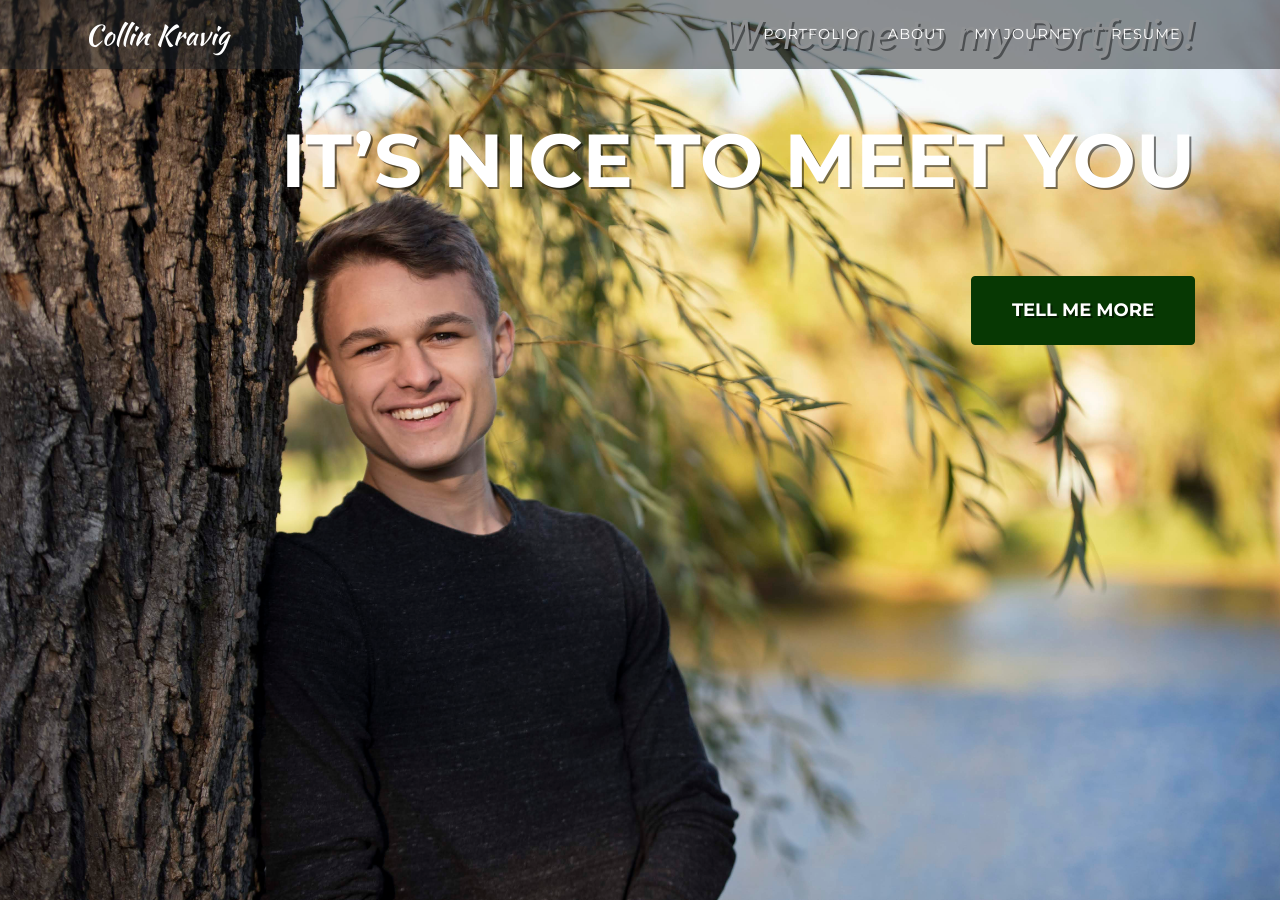
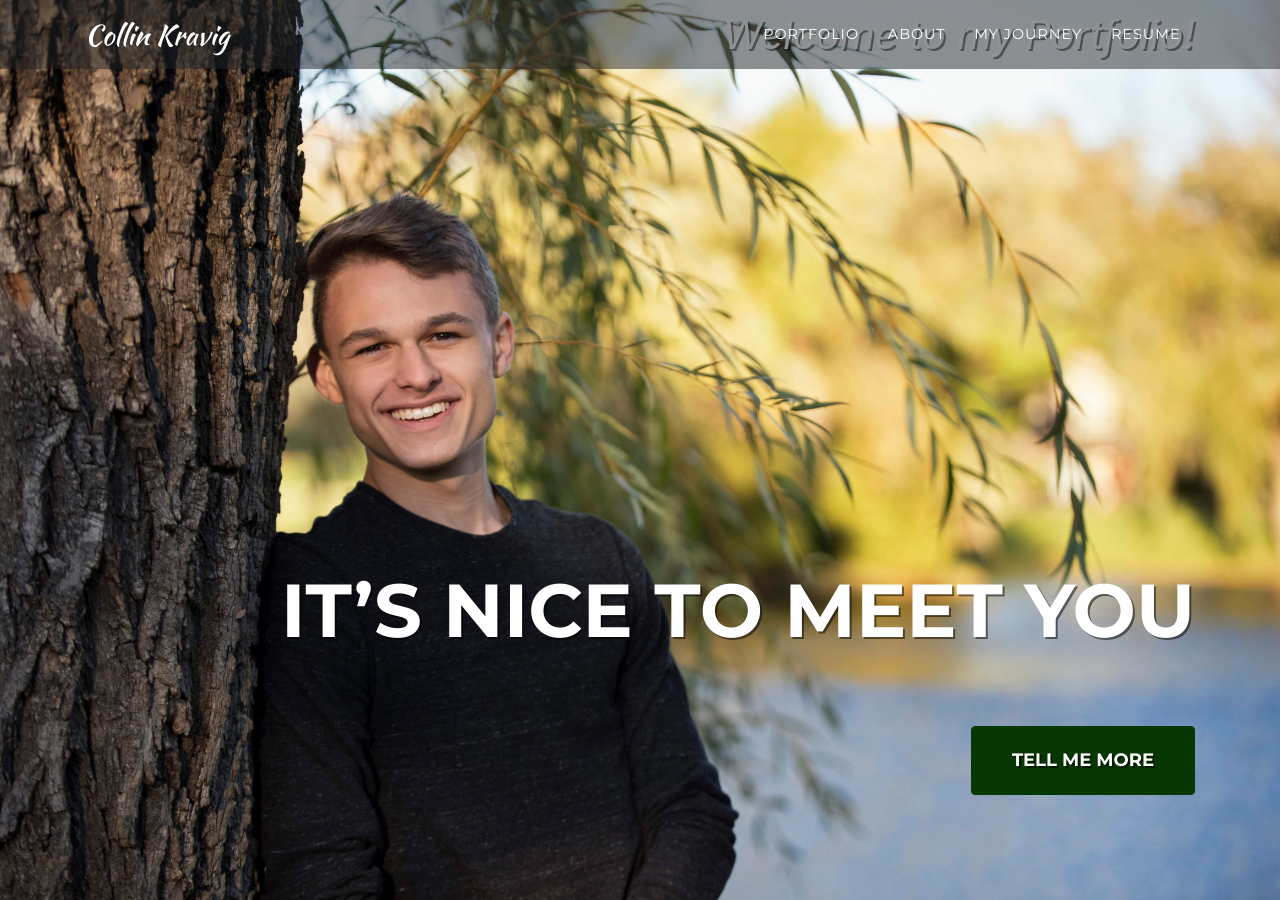
Before and after one commit to ckravig/ckravig.github.io, a Jekyll site: the page built from index.md, in a window 1280 px wide and 900 px high. Built offline with Jekyll 4.4.1, drawn with Linux system fonts in a browser that asks for light colours; some web fonts are replaced.

Commit message:
Update _masthead.scss

```diff
--- a/_sass/layout/_masthead.scss
+++ b/_sass/layout/_masthead.scss
@@ -28,6 +28,7 @@ header.masthead {
       font-weight: 700;
       line-height: 50px;
       margin-bottom: 25px;
+      padding-top: 50vh;
       @include heading-font;
     }
   }
```
